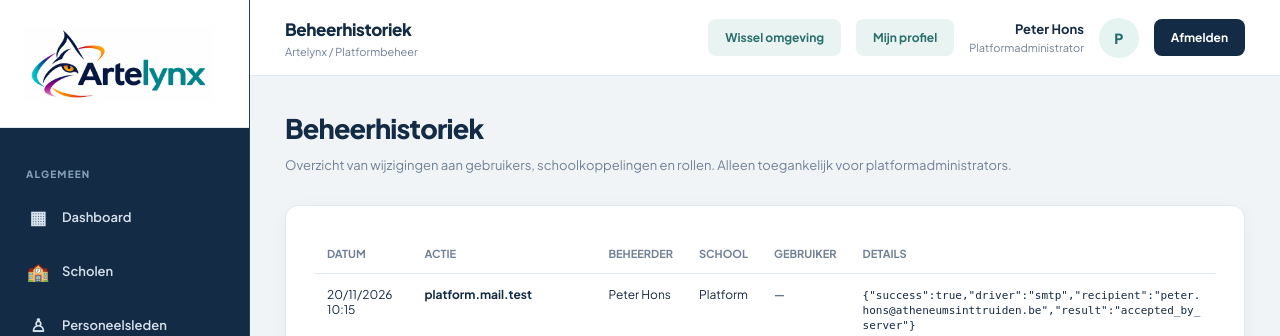
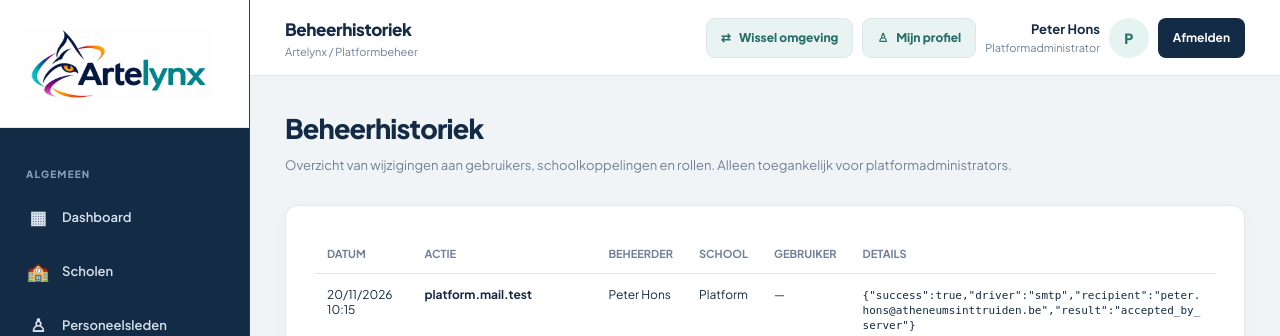
Before and after one commit to peterhons-blip/kavr-evaluaties, a Laravel app: page /platform/audit in a window 1280 px wide. Shown: the top 336 px of the page. Run offline with Laravel 12, Linux system fonts and the light colour scheme; a user stored in the database is signed in; data comes from the database, SQL or seed files in the repository.

Commit message:
Match platform toolbar actions to polished school toolbar buttons

```diff
--- a/resources/views/layouts/platform.blade.php
+++ b/resources/views/layouts/platform.blade.php
@@ -502,6 +502,27 @@
         }
     </style>
 
+    <style>
+
+        /* Consistent met de knoppen van de schoolomgeving */
+        .top-action-btn{
+            display:inline-flex;align-items:center;justify-content:center;gap:8px;
+            padding:10px 14px;min-height:40px;border-radius:9px;
+            border:1px solid #dbe7eb;background:#e9f3f2;
+            color:#286e69;text-decoration:none;font-size:12px;
+            font-weight:750;white-space:nowrap;
+            transition:background .2s,border-color .2s;
+        }
+        .top-action-btn:hover{background:#d7ebe8;border-color:#bcd7d3}
+        .topbar-right{gap:9px}
+        .topbar-right form{margin:0}
+        .topbar-right form .btn{min-height:40px;padding:9px 15px}
+        @media(max-width:650px){
+            .top-action-btn{flex:1}
+            .topbar-right{width:100%}
+        }
+    </style>
+
     @stack('styles')
 </head>
 
@@ -637,12 +658,12 @@
 
             <!-- OMGEVING WISSELEN -->
             <a href="{{ route('schools.select') }}"
-               class="btn btn-secondary">
-                Wissel omgeving
+               class="top-action-btn">
+                <span aria-hidden="true">⇄</span> Wissel omgeving
             </a>
 
-            <a href="{{ route('profile.edit') }}" class="btn btn-secondary"
-               aria-label="Mijn profiel en wachtwoord aanpassen">Mijn profiel</a>
+            <a href="{{ route('profile.edit') }}" class="top-action-btn"
+               aria-label="Mijn profiel en wachtwoord aanpassen"><span aria-hidden="true">♙</span> Mijn profiel</a>
 
             <!-- GEBRUIKER -->
             <div class="user-info">
```
